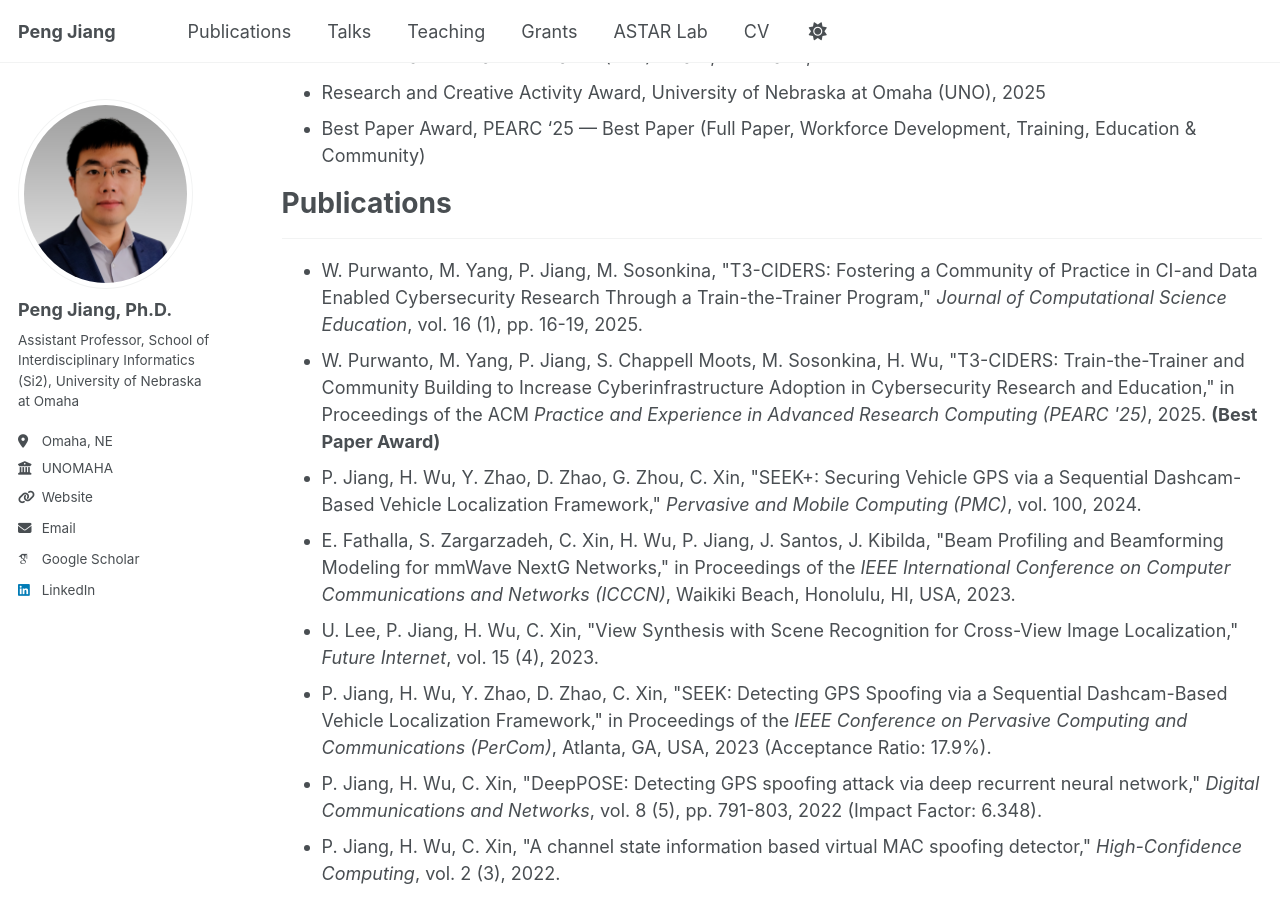
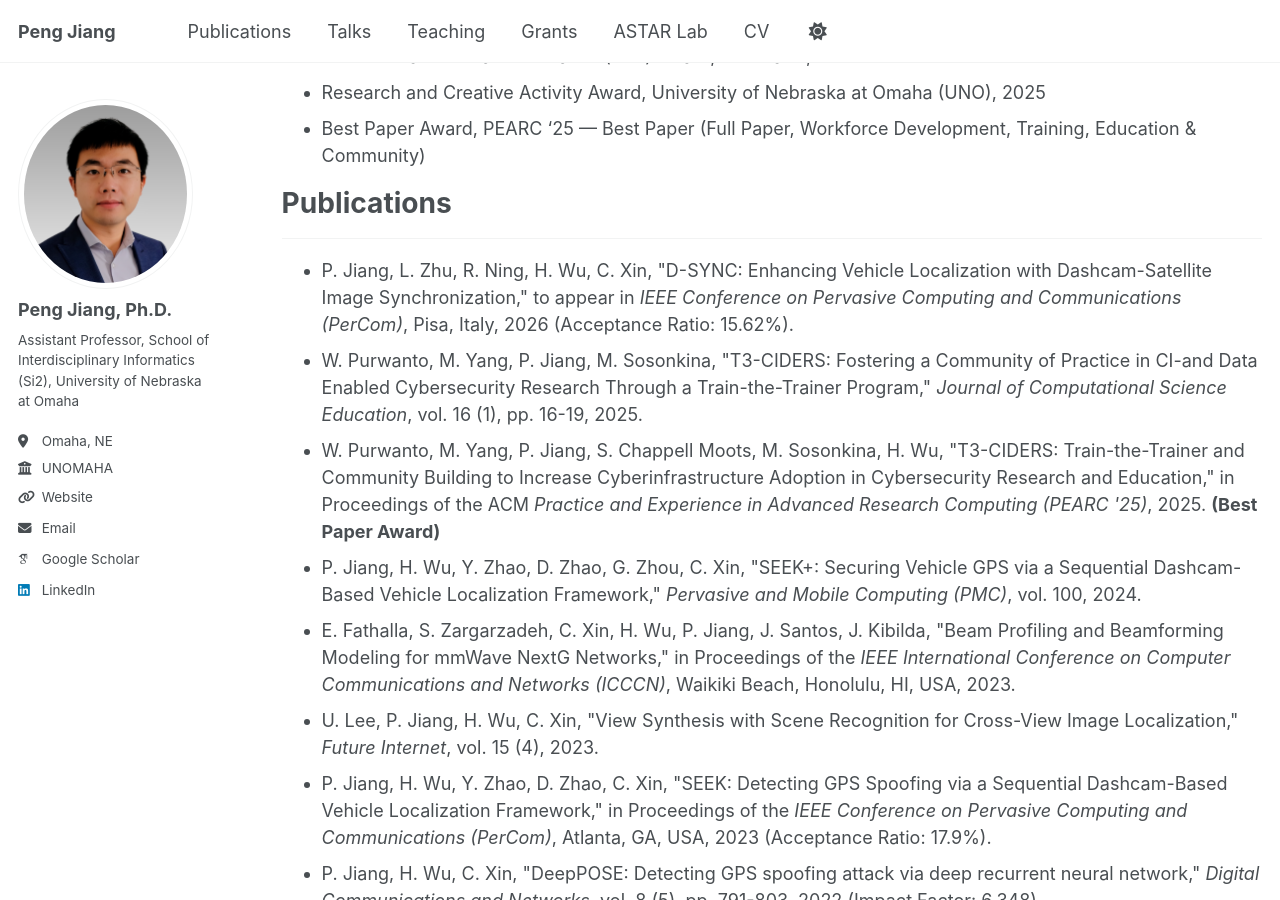
Before and after one commit to PJiang93/pjiang93.github.io, a Jekyll site: the page built from _pages/cv.md, in a window 1280 px wide and 900 px high, scrolled down 711 px. Built offline with Jekyll 4.4.1, drawn with Linux system fonts in a browser that asks for light colours; some web fonts are replaced.

Commit message:
update cv

```diff
--- a/_pages/cv.md
+++ b/_pages/cv.md
@@ -50,6 +50,12 @@ Publications
 <hr />
 <ul>
   <!-- <li>P. Jiang, L. Zhu, H. Wu, C. Xin, "GeoSync: Autonomous Vehicle Navigation via Transformer-Based Geospatial Synchronization," Submitted to <em>IEEE Conference on Dependable Systems and Networks (DSN 2024)</em>.</li> -->
+  <li>
+  P. Jiang, L. Zhu, R. Ning, H. Wu, C. Xin,
+  "D-SYNC: Enhancing Vehicle Localization with Dashcam-Satellite Image Synchronization,"
+  to appear in <em>IEEE Conference on Pervasive Computing and Communications (PerCom)</em>,
+  Pisa, Italy, 2026 (Acceptance Ratio: 15.62%).
+</li>
   <li>W. Purwanto, M. Yang, P. Jiang, M. Sosonkina, "T3-CIDERS: Fostering a Community of Practice in CI-and Data Enabled Cybersecurity Research Through a Train-the-Trainer Program," <em>Journal of Computational Science Education</em>, vol. 16 (1), pp. 16-19, 2025.</li>
   <li>W. Purwanto, M. Yang, P. Jiang, S. Chappell Moots, M. Sosonkina, H. Wu, "T3-CIDERS: Train-the-Trainer and Community Building to Increase Cyberinfrastructure Adoption in Cybersecurity Research and Education," in Proceedings of the ACM <em>Practice and Experience in Advanced Research Computing (PEARC '25)</em>, 2025. <strong>(Best Paper Award)</strong></li>
   <li>P. Jiang, H. Wu, Y. Zhao, D. Zhao, G. Zhou, C. Xin, "SEEK+: Securing Vehicle GPS via a Sequential Dashcam-Based Vehicle Localization Framework," <em>Pervasive and Mobile Computing (PMC)</em>, vol. 100, 2024.</li>
```
Also changed, not shown: _pages/publications.html (+8 -0 lines).
